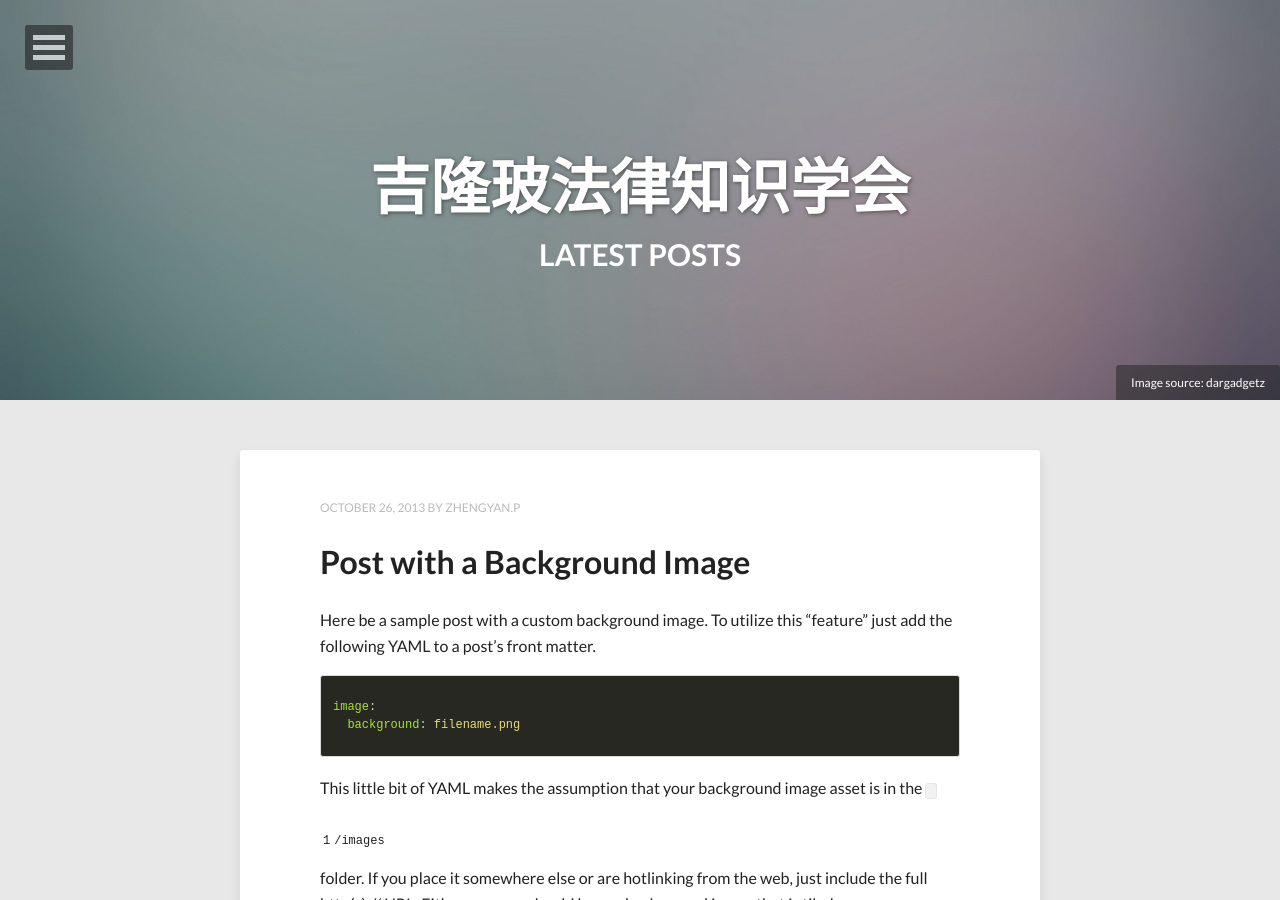
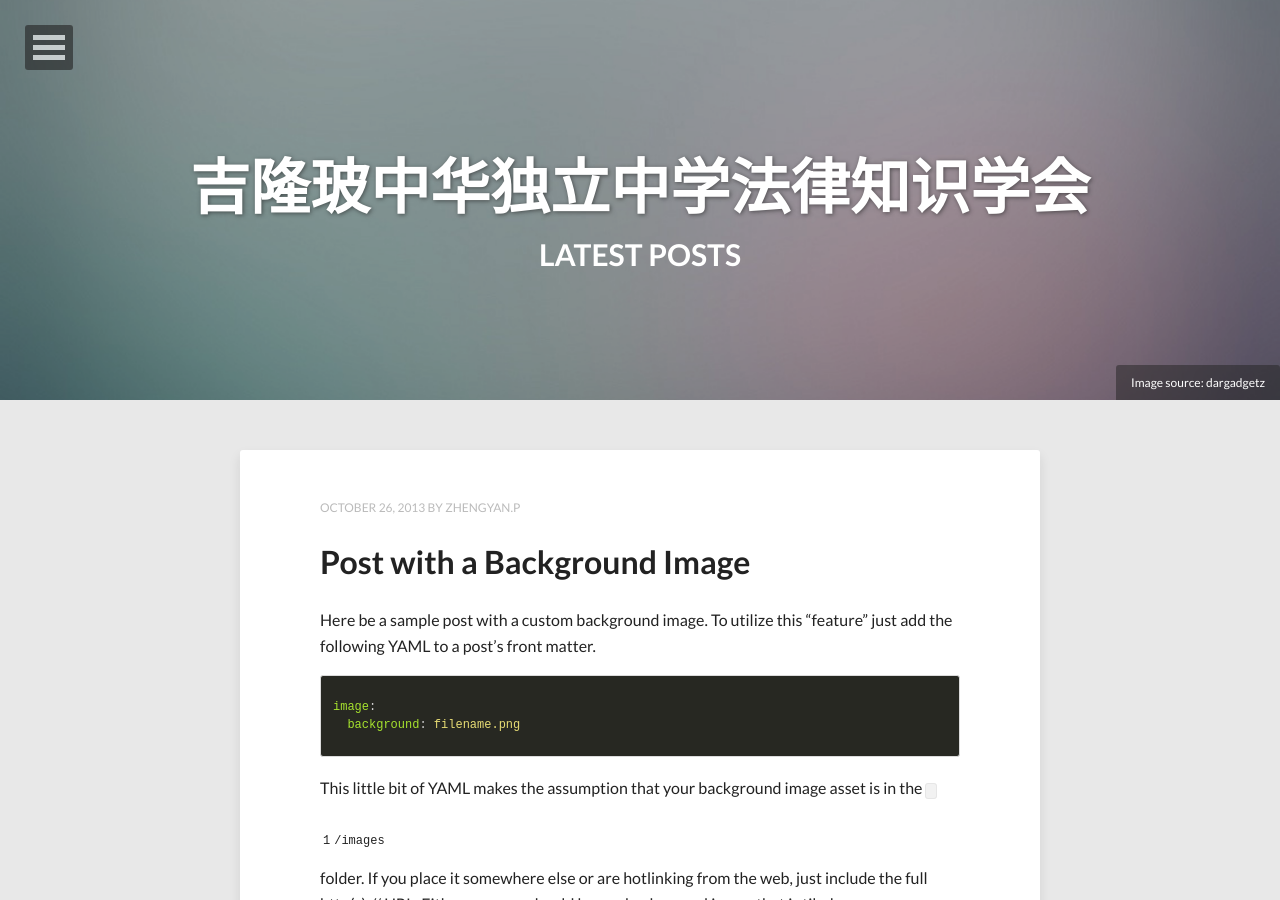
Before and after one commit to chkllegalknowledgesociety/chkllegalknowledgesociety.github.com, a Jekyll site: the page built from index.html, in a window 1280 px wide and 900 px high. Built offline with Jekyll 4.4.1, drawn with Linux system fonts in a browser that asks for light colours; nearby versions of some CDN libraries; the list of posts is cut into pages by our own code; part of the change alters nothing that is shown.

Commit message:
增加个人资料

```diff
--- a/_config.yml
+++ b/_config.yml
@@ -1,4 +1,4 @@
-title:            吉隆玻法律知识学会
+title:            吉隆玻中华独立中学法律知识学会
 description:      法律知识学会的点点滴滴
 disqus_shortname:
 #Your site's domain goes here. Leave localhost server or blank when working locally.
@@ -8,12 +8,12 @@ disqus_shortname:
 owner:
   name:           Zhengyan.P
   avatar:         avatar.jpg
-  bio:            "Your bio goes here. It shouldn't be super long but a good two sentences or two should suffice."
+  bio:            "传统的打字员，在学会任职个小小的职务。尽力在分内事里取得 100 分。"
   email:          zypeh.geek@email.com
   # Social networking links used in footer. Update and remove as you like.
   twitter:
-  facebook:
-  github:
+  facebook:       https://www.facebook.com/lisper.zypeh
+  github:         https://www.github.com/Zypeh
   stackexchange:
   linkedin:
   instagram:
```
